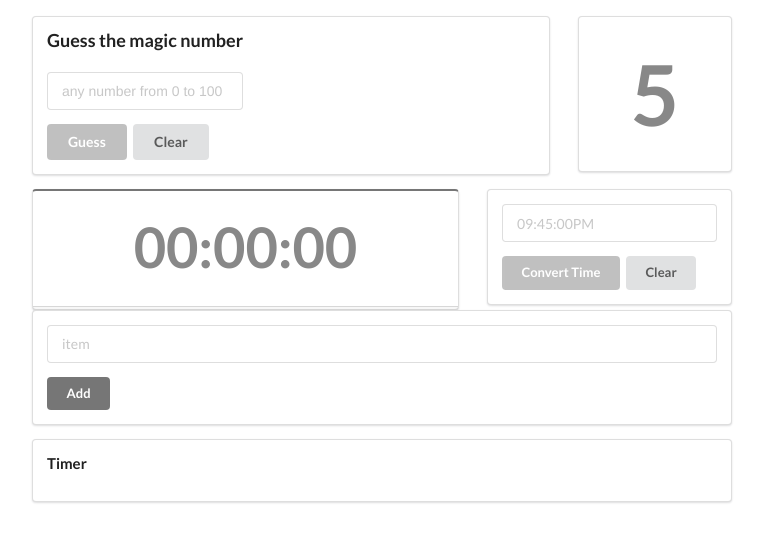
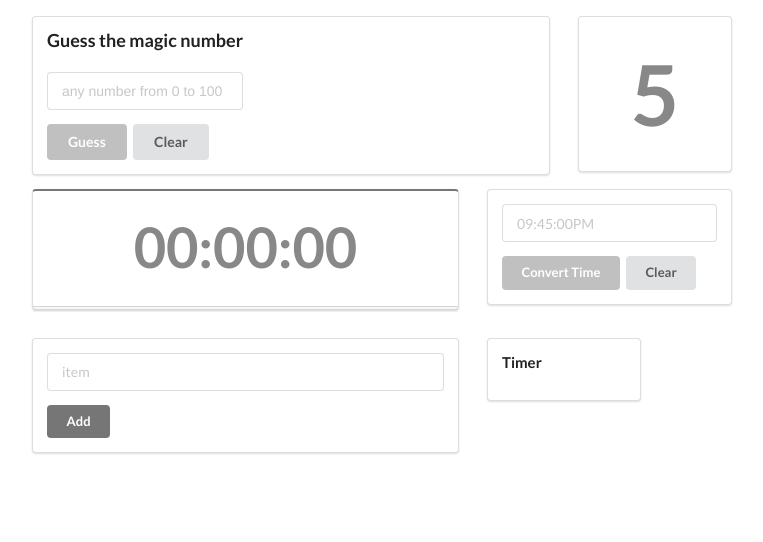
Before and after one commit to kuyaj/venti-uno, a plain HTML site: page index.html in a window 1280 px wide. Shown: the whole page, without its empty margins (258-1021 px from the left). Drawn offline with Linux system fonts and the light colour scheme.

Commit message:
Update index.html

```diff
--- a/index.html
+++ b/index.html
@@ -64,7 +64,8 @@
                 </section>
             </section>
         </section>
-             <div class="ui ten wide column">
+        <section class="ui stackable grid">
+            <div class="ui ten wide column">
                 <div class="ui segment">
                    <section class="ui form">
                       <section class="ui field">
@@ -76,6 +77,7 @@
                       </section>
                    </section>
                  </div>
+                 </div>
                  <div class="ui four wide column">
                       <div class="ui segment">
                           <h4>Timer</h4>
@@ -84,6 +86,7 @@
                  </div>
              </div>
          </div>
+         </section>
          <ul id="list"></ul>
      </div>
         <style>
```
